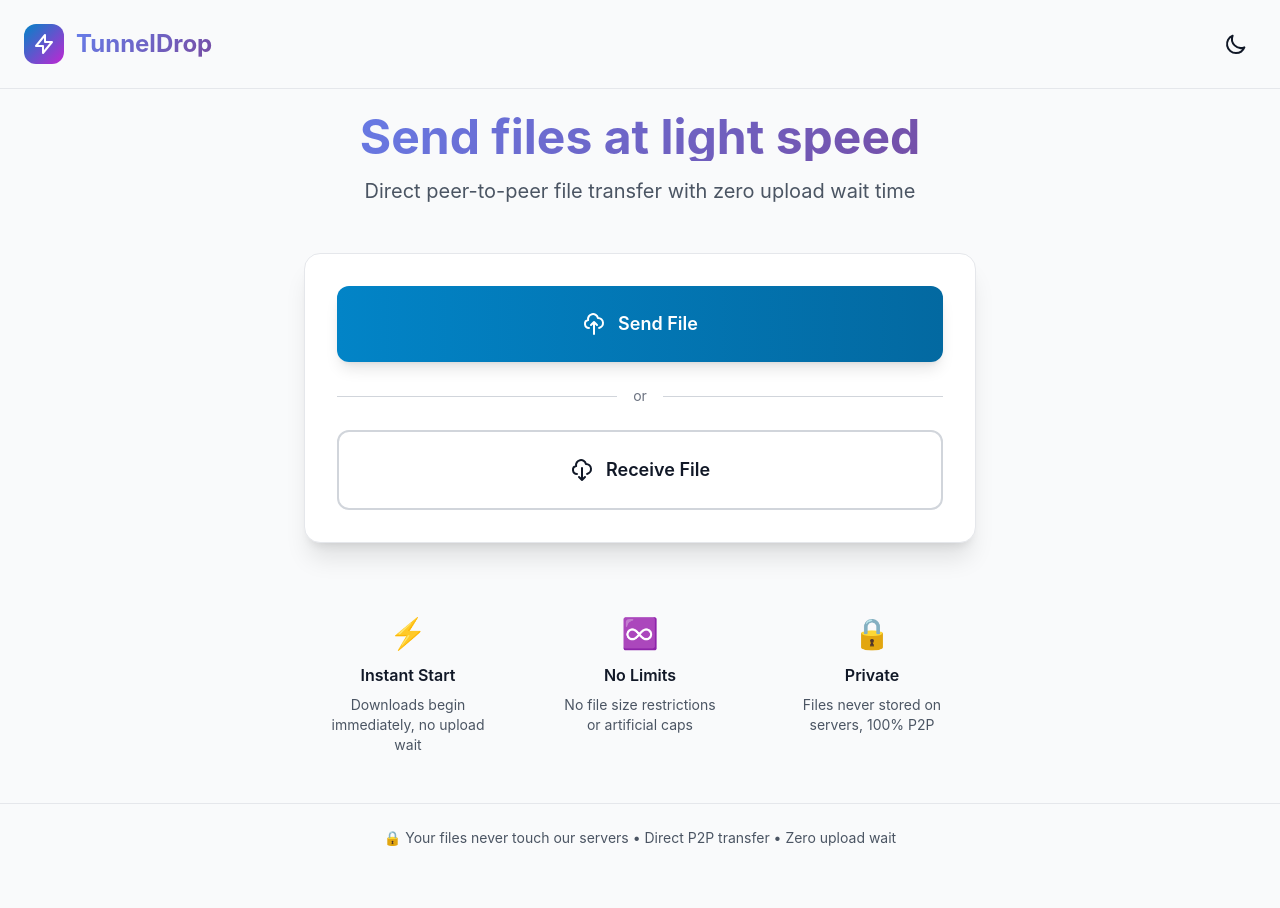
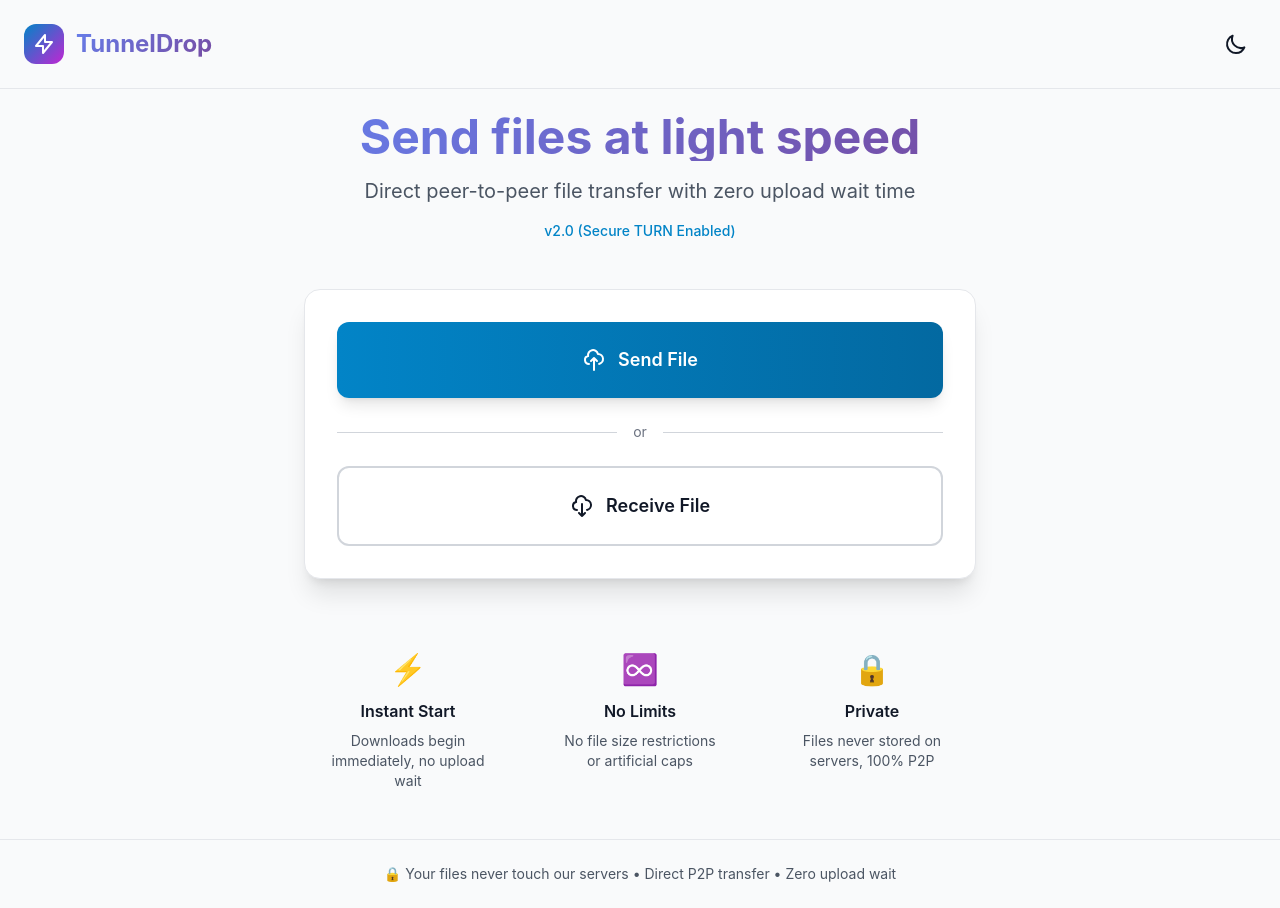
Before and after one commit to jogusuryateja567-glitch/TunnelDrop, a React (Vite) app: page / in a window 1280 px wide. Before the commit the page ends 872 px from the top, so only its background shows below. Built offline with nearby package versions, Linux system fonts and the light colour scheme.

Commit message:
UI: add v2.0 label for cache verification

```diff
--- a/src/components/HomePage.jsx
+++ b/src/components/HomePage.jsx
@@ -23,6 +23,7 @@ function HomePage({ onSendFile, onReceiveFile }) {
                 <p className="text-xl text-gray-600 dark:text-gray-400">
                     Direct peer-to-peer file transfer with zero upload wait time
                 </p>
+                <p className="mt-4 text-sm font-medium text-primary-600">v2.0 (Secure TURN Enabled)</p>
             </div>
 
             <div className="card space-y-6">
```
